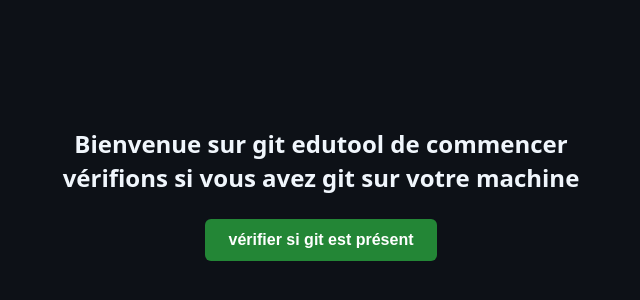
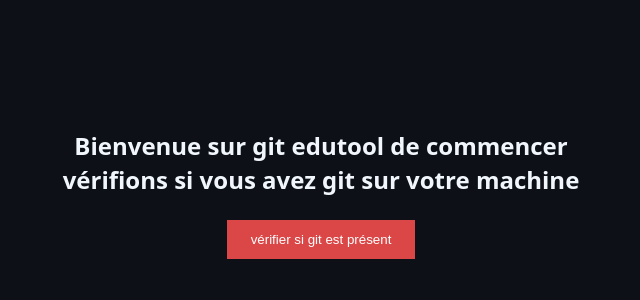
Before and after one commit to baris-ux/TFE-git, a SvelteKit app: page / in a window 1280 px wide. Shown: the part 214-514 px from the top of the page, without its empty margins (319-959 px from the left). Built offline with nearby package versions, Linux system fonts and the light colour scheme.

Commit message:
feat(setup): ajout du lien de téléchargement Git et fix du bouton retour

```diff
--- a/package.json
+++ b/package.json
@@ -17,7 +17,7 @@
     "@gitgraph/js": "^1.4.0",
     "@tauri-apps/api": "^2",
     "@tauri-apps/plugin-dialog": "^2.7.2",
-    "@tauri-apps/plugin-opener": "^2",
+    "@tauri-apps/plugin-opener": "~2",
     "@xterm/addon-fit": "^0.11.0",
     "@xterm/xterm": "^6.0.0",
     "add": "^2.0.9",
--- a/src/routes/+page.svelte
+++ b/src/routes/+page.svelte
@@ -1,10 +1,16 @@
 <script lang="ts">
   import { invoke } from "@tauri-apps/api/core";
+  import { openUrl } from "@tauri-apps/plugin-opener";
 
   let isGitInstalled = $state<boolean | null>(null);
 
   async function verification_if_git_installed() {
     isGitInstalled = await invoke<boolean>("verify_if_git_installed");
+  }
+
+  async function openGitWebsites(event: MouseEvent) {
+    event.preventDefault();
+    await openUrl("https://git-scm.com/install/");
   }
 </script>
 
@@ -14,14 +20,27 @@
     machine
   </h1>
 
-  <button onclick={verification_if_git_installed}
-    >vérifier si git est présent</button
-  >
-  {#if isGitInstalled === true}
+  {#if isGitInstalled === null}
+    <button class="verification-btn" onclick={verification_if_git_installed}>
+      vérifier si git est présent
+    </button>
+  {:else if isGitInstalled === true}
     <p class="success">git est bien présent sur votre machine !</p>
     <a href="/app" class="start-btn">Commencez !</a>
   {:else if isGitInstalled === false}
-    <p class="error">git n'est pas présent sur votre machine ...</p>
+    <div class="container-fail-case">
+      <p class="error">git n'est pas présent sur votre machine ...</p>
+      <button class="verification-btn" onclick={verification_if_git_installed}>
+        revérifier
+      </button>
+      <a
+        href="https://git-scm.com/install"
+        class="redirection-btn"
+        onclick={openGitWebsites}
+      >
+        installer git
+      </a>
+    </div>
   {/if}
 </main>
 
@@ -55,29 +74,29 @@
     line-height: 1.4;
   }
 
-  button {
-    background-color: #238636;
-    color: #ffffff;
-    border: none;
-    padding: 12px 24px;
-    font-size: 1rem;
-    font-weight: 600;
-    border-radius: 6px;
-    cursor: pointer;
-    transition: background-color 0.2s ease;
+  .container-fail-case {
+    display: flex;
+    flex-direction: column;
+    gap: 15px;
   }
 
-  button:hover {
-    background-color: #2ea043;
-  }
-
-  .start-btn {
-    background-color: #2ea043;
+  .start-btn,
+  .redirection-btn,
+  .verification-btn {
     color: white;
     border: none;
     padding: 12px 24px;
     cursor: pointer; /* ai je vraiment besoin d'expliquer ... */
     text-decoration: none; /* pour retirer le soulignement */
+  }
+  .start-btn {
+    background-color: #2ea043;
+  }
+  .verification-btn {
+    background-color: rgb(219, 71, 71);
+  }
+  .redirection-btn {
+    background-color: rgb(46, 76, 160);
   }
 
   p {
```
Also changed, not shown: src/routes/sandbox/+page.svelte (+17 -1 lines), 2 other files (tests, documents, lock files or other folders).
